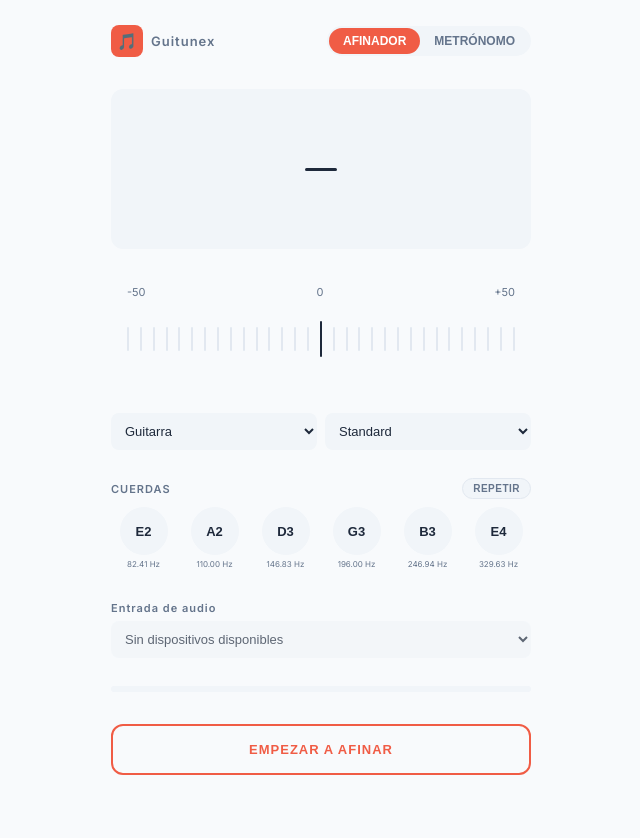
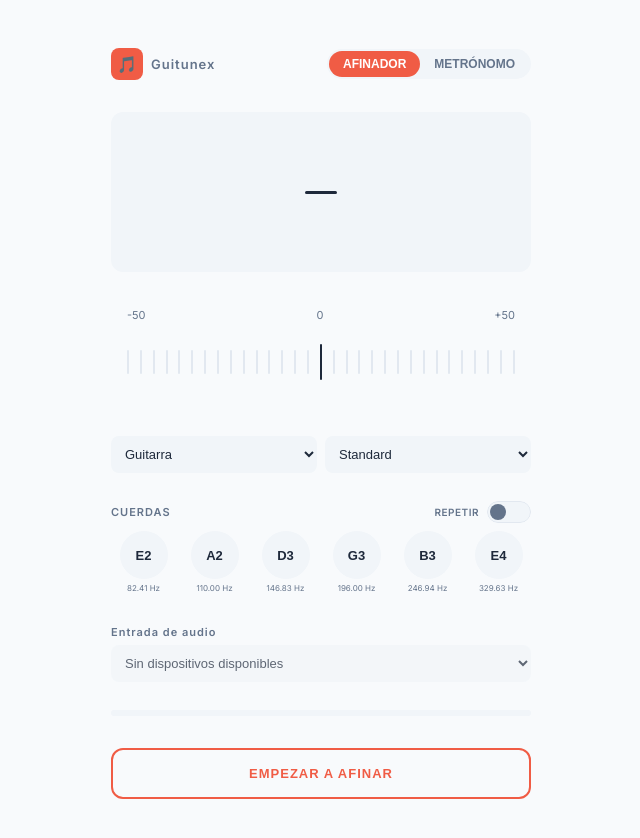
Before and after one commit to maurocosentino/guitunex, a React (Vite) app: page / in a window 1280 px wide. Shown: the top 838 px of the page, without its empty margins (319-959 px from the left). Before the commit the page ends 800 px from the top, so only its background shows below. Built offline with nearby package versions, Linux system fonts and the light colour scheme.

Commit message:
feat(tuner): replace repeat button with custom toggle switch
- add RepeatToggle sliding switch component (CSS only, no new dependencies)
- controlled by isRepeatEnabled/toggleRepeat from useStringReferencePlayer
- remove old pill-style repeat button styles

```diff
--- /dev/null
+++ b/src/features/tuner/components/RepeatToggle.module.css
@@ -0,0 +1,64 @@
+.wrapper {
+  display: flex;
+  align-items: center;
+  gap: 8px;
+}
+
+.label {
+  font-size: 10px;
+  font-weight: 600;
+  letter-spacing: 0.5px;
+  color: var(--color-text-muted);
+}
+
+.button {
+  position: relative;
+  width: 44px;
+  height: 22px;
+  overflow: hidden;
+  border-radius: 100px;
+}
+
+.checkbox {
+  position: absolute;
+  inset: 0;
+  width: 100%;
+  height: 100%;
+  padding: 0;
+  margin: 0;
+  opacity: 0;
+  cursor: pointer;
+  z-index: 3;
+}
+
+.layer {
+  position: absolute;
+  inset: 0;
+  background-color: var(--color-panel-alt);
+  border: 1px solid var(--color-border);
+  border-radius: 100px;
+  transition: 0.3s ease all;
+  z-index: 1;
+}
+
+.knob {
+  position: absolute;
+  top: 3px;
+  left: 3px;
+  width: 16px;
+  height: 16px;
+  background-color: var(--color-text-muted);
+  border-radius: 50%;
+  z-index: 2;
+  transition: 0.3s ease all, left 0.3s cubic-bezier(0.18, 0.89, 0.35, 1.15);
+}
+
+.checkbox:checked ~ .knob {
+  left: 25px;
+  background-color: var(--color-accent);
+}
+
+.checkbox:checked ~ .layer {
+  background-color: var(--color-panel-alt);
+  border-color: var(--color-accent);
+}
--- /dev/null
+++ b/src/features/tuner/components/RepeatToggle.tsx
@@ -0,0 +1,27 @@
+import { strings } from '../../../shared/i18n/strings'
+import styles from './RepeatToggle.module.css'
+
+type RepeatToggleProps = {
+  checked: boolean
+  onChange: () => void
+}
+
+function RepeatToggle({ checked, onChange }: RepeatToggleProps) {
+  return (
+    <div className={styles.wrapper}>
+      <span className={styles.label}>{strings.tuner.repeatToggle}</span>
+      <label className={styles.button}>
+        <input
+          type="checkbox"
+          className={styles.checkbox}
+          checked={checked}
+          onChange={onChange}
+        />
+        <div className={styles.knob} />
+        <div className={styles.layer} />
+      </label>
+    </div>
+  )
+}
+
+export default RepeatToggle
--- a/src/features/tuner/components/StringSelector.module.css
+++ b/src/features/tuner/components/StringSelector.module.css
@@ -15,24 +15,6 @@
   letter-spacing: 1px;
   color: var(--color-text-muted);
   margin: 0;
-}
-
-.repeatToggle {
-  background: var(--color-panel-alt);
-  border: 1px solid var(--color-border);
-  color: var(--color-text-muted);
-  font-size: 10px;
-  font-weight: 600;
-  letter-spacing: 0.5px;
-  padding: 4px 10px;
-  border-radius: 999px;
-  cursor: pointer;
-}
-
-.repeatToggleActive {
-  background: var(--color-accent);
-  border-color: var(--color-accent);
-  color: white;
 }
 
 .stringGrid {
--- a/src/features/tuner/components/StringSelector.tsx
+++ b/src/features/tuner/components/StringSelector.tsx
@@ -2,6 +2,7 @@ import type { Instrument, TuningString } from '../services/tunings'
 import { getStringAudioUrl } from '../services/stringReferenceAudio'
 import { useStringReferencePlayer } from '../hooks/useStringReferencePlayer'
 import { strings } from '../../../shared/i18n/strings'
+import RepeatToggle from './RepeatToggle'
 import styles from './StringSelector.module.css'
 
 type StringSelectorProps = {
@@ -22,15 +23,7 @@ function StringSelector({
     <div className={styles.card}>
       <div className={styles.sectionHeader}>
         <p className={styles.sectionLabel}>{strings.tuner.stringsLabel}</p>
-        <button
-          type="button"
-          className={`${styles.repeatToggle} ${
-            isRepeatEnabled ? styles.repeatToggleActive : ''
-          }`}
-          onClick={toggleRepeat}
-        >
-          {strings.tuner.repeatToggle}
-        </button>
+        <RepeatToggle checked={isRepeatEnabled} onChange={toggleRepeat} />
       </div>
 
       <div className={styles.stringGrid}>
--- a/src/shared/components/AppShell.module.css
+++ b/src/shared/components/AppShell.module.css
@@ -1,9 +1,9 @@
 .page {
   min-height: 100vh;
   display: flex;
-  align-items: center;
+  align-items: flex-start;
   justify-content: center;
-  padding: 24px;
+  padding: 48px 24px;
 }
 
 .contentColumn {
@@ -17,6 +17,5 @@
 @media (max-width: 480px) {
   .page {
     padding: 16px;
-    align-items: flex-start;
   }
 }
```
